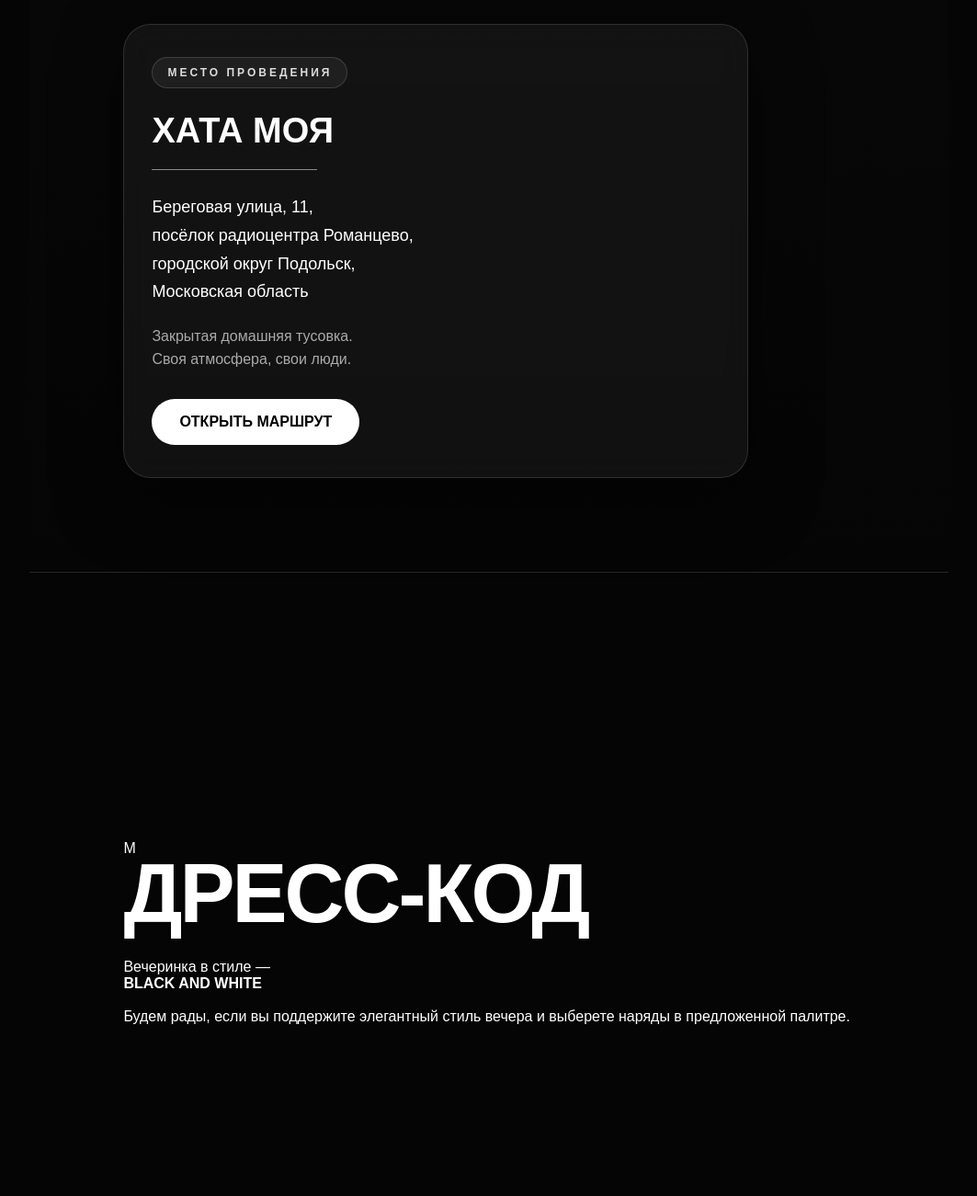
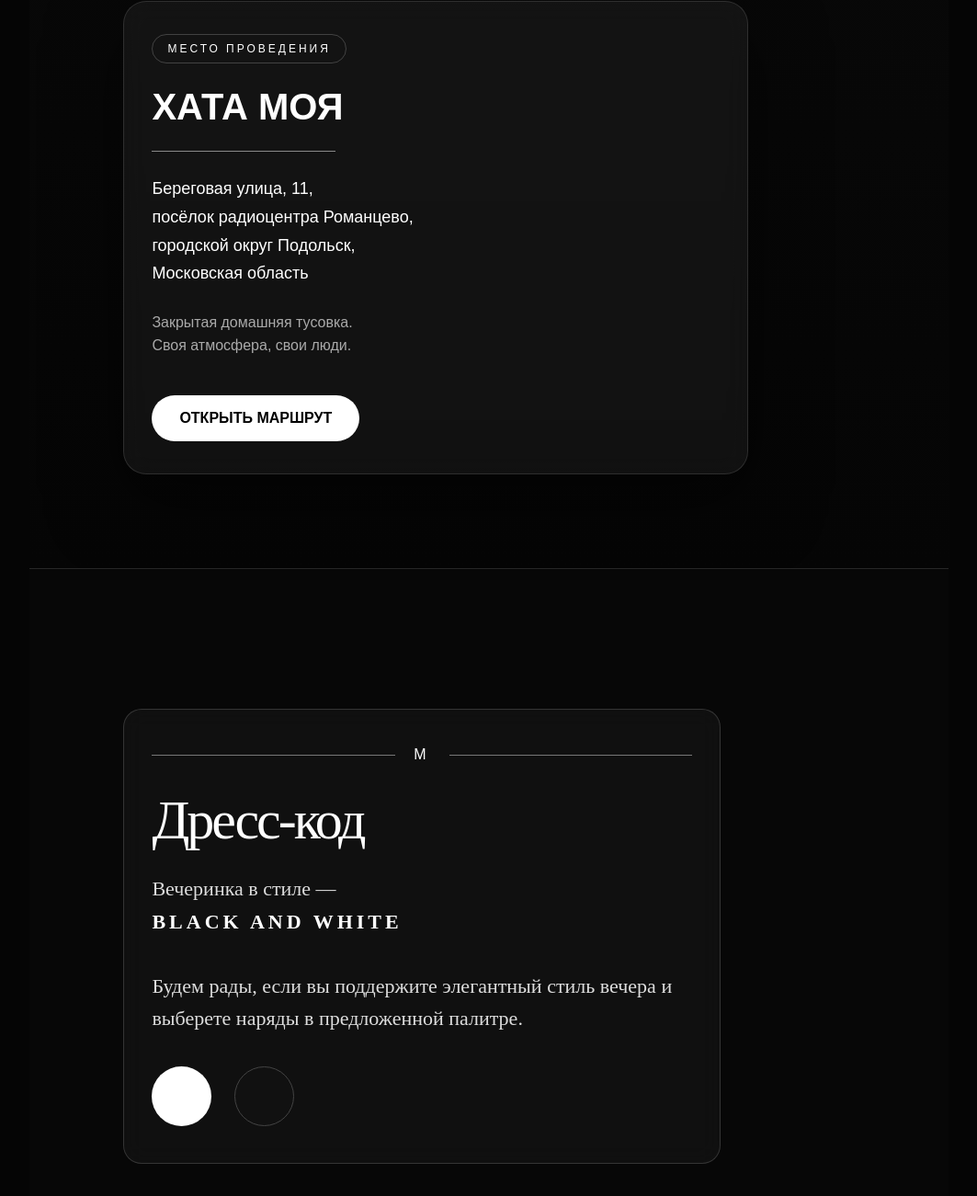
Before and after one commit to d13176428-png/birthday-invite4, a website: page public/index.html in a window 1280 px wide. Shown: the part 1139-2440 px from the top of the page at 92% size, without its empty margins (108-1171 px from the left). Drawn offline with Linux system fonts and the light colour scheme.

Commit message:
Update style.css

```diff
--- a/public/style.css
+++ b/public/style.css
@@ -1,9 +1,9 @@
 :root{
-  --bg:#050505;
+    --black:#050505;
     --white:#ffffff;
-  --gray:#a5a5a5;
+    --gray:#a0a0a0;
     --line:rgba(255,255,255,.12);
-  --glass:rgba(255,255,255,.05);
+    --glass:rgba(255,255,255,.06);
 }
 
 
@@ -18,57 +18,89 @@ html{
 
 
 body{
+
     margin:0;
-  background:#050505;
+
+    background:var(--black);
+
     color:white;
-  font-family:Arial, Helvetica, sans-serif;
+
+    font-family:
+    Arial,
+    Helvetica,
+    sans-serif;
+
 }
 
 
 main{
+
     max-width:1000px;
+
     margin:auto;
+
 }
 
 
 section{
+
     min-height:100vh;
-  padding:8vw;
+
+    padding:
+    8vw;
+
     display:flex;
+
     flex-direction:column;
+
     justify-content:center;
+
     position:relative;
-  border-bottom:1px solid var(--line);
+
+    border-bottom:
+    1px solid var(--line);
+
 }
 
 
+
 /* =====================
-   ПЕРВЫЙ ЭКРАН
+   HERO
 ===================== */
 
 
 .hero{
+
     overflow:hidden;
+
     isolation:isolate;
+
 }
+
 
 
 .hero-bg{
 
     position:absolute;
+
     inset:0;
+
 
     background:
     url("graffiti-bw.jpg")
     center/cover no-repeat;
 
+
     filter:
     grayscale(100%)
     contrast(120%);
 
+
     transform:scale(1.05);
 
+
     z-index:-3;
+
 }
 
 
@@ -76,21 +108,25 @@ section{
 .hero-overlay{
 
     position:absolute;
+
     inset:0;
+
 
     background:
 
     linear-gradient(
     180deg,
     rgba(0,0,0,.25),
-  rgba(0,0,0,.9)
+    rgba(0,0,0,.88)
     ),
+
 
     radial-gradient(
     circle at center,
-  transparent,
+    transparent 20%,
     rgba(0,0,0,.8)
     );
+
 
     z-index:-2;
 
@@ -100,28 +136,34 @@ section{
 
 .hero-content{
 
-  max-width:750px;
+    max-width:800px;
+
 
     animation:
-  show .8s ease;
+    appear .8s ease;
 
 }
 
 
 
-@keyframes show{
+@keyframes appear{
 
 from{
 
     opacity:0;
-transform:translateY(40px);
+
+    transform:
+    translateY(40px);
 
 }
+
 
 to{
 
     opacity:1;
-transform:translateY(0);
+
+    transform:
+    translateY(0);
 
 }
 
@@ -129,20 +171,17 @@ transform:translateY(0);
 
 
 
-
 .label{
 
     font-size:12px;
 
-letter-spacing:5px;
+    letter-spacing:6px;
 
-color:#d0d0d0;
+    color:#cfcfcf;
 
     font-weight:800;
 
     margin-bottom:20px;
-
-text-transform:uppercase;
 
 }
 
@@ -150,16 +189,22 @@ text-transform:uppercase;
 
 h1{
 
+
     font-size:
     clamp(55px,12vw,150px);
 
+
     line-height:.82;
+
 
     font-weight:900;
 
-letter-spacing:-4px;
+
+    letter-spacing:-5px;
+
 
     margin:0 0 30px;
+
 
     text-transform:uppercase;
 
@@ -169,7 +214,9 @@ text-transform:uppercase;
 
 h1 span{
 
+
     color:transparent;
+
 
     -webkit-text-stroke:
     2px white;
@@ -180,18 +227,24 @@ color:transparent;
 
 h2{
 
+
     font-size:
-clamp(40px,8vw,90px);
+    clamp(42px,8vw,90px);
+
 
     line-height:.9;
 
+
     font-weight:900;
+
 
     letter-spacing:-3px;
 
-margin:0 0 30px;
 
     text-transform:uppercase;
+
+
+    margin:0 0 30px;
 
 }
 
@@ -201,13 +254,11 @@ text-transform:uppercase;
 
     max-width:550px;
 
+    color:#ddd;
+
     font-size:21px;
 
     line-height:1.6;
-
-color:#ddd;
-
-margin-bottom:35px;
 
 }
 
@@ -215,11 +266,14 @@ margin-bottom:35px;
 
 .hero-info{
 
+
     display:flex;
 
     gap:15px;
 
     flex-wrap:wrap;
+
+    margin-top:30px;
 
 }
 
@@ -227,27 +281,34 @@ flex-wrap:wrap;
 
 .hero-pill{
 
-padding:16px 25px;
+
+    padding:
+    15px 25px;
+
 
     border-radius:50px;
+
 
     background:
     rgba(255,255,255,.08);
 
+
     border:
-1px solid rgba(255,255,255,.2);
+    1px solid rgba(255,255,255,.18);
+
 
     backdrop-filter:
     blur(12px);
 
-font-weight:900;
+
+    font-weight:800;
 
 }
 
 
 
 /* =====================
-   ЛОКАЦИЯ
+ LOCATION
 ===================== */
 
 
@@ -256,7 +317,7 @@ font-weight:900;
     background:
     linear-gradient(
     180deg,
-#080808,
+    #090909,
     #050505
     );
 
@@ -266,26 +327,31 @@ linear-gradient(
 
 .place-card{
 
-width:
-min(100%,680px);
 
-padding:35px 30px;
+    max-width:680px;
 
-margin-top:20px;
 
-border-radius:30px;
+    padding:
+    35px 30px;
+
 
     background:
     rgba(255,255,255,.05);
 
+
     border:
     1px solid rgba(255,255,255,.12);
+
+
+    border-radius:25px;
+
 
     backdrop-filter:
     blur(15px);
 
+
     box-shadow:
-0 25px 70px rgba(0,0,0,.5);
+    0 30px 80px rgba(0,0,0,.5);
 
 }
 
@@ -293,25 +359,26 @@ box-shadow:
 
 .place-badge{
 
+
     display:inline-block;
 
-padding:9px 16px;
+
+    padding:
+    8px 16px;
+
 
     border-radius:50px;
 
+
     border:
-1px solid rgba(255,255,255,.15);
+    1px solid rgba(255,255,255,.2);
 
-background:
-rgba(255,255,255,.05);
 
     font-size:12px;
 
-font-weight:800;
 
     letter-spacing:3px;
 
-color:#ddd;
 
 }
 
@@ -319,12 +386,16 @@ color:#ddd;
 
 .place-name{
 
+
     margin:
-25px 0 20px;
+    25px 0;
 
-font-size:38px;
+
+    font-size:40px;
+
 
     font-weight:900;
+
 
     text-transform:uppercase;
 
@@ -334,13 +405,18 @@ text-transform:uppercase;
 
 .place-divider{
 
+
     height:1px;
 
-width:180px;
+
+    width:200px;
+
 
     background:white;
 
+
     opacity:.5;
+
 
     margin-bottom:25px;
 
@@ -350,11 +426,12 @@ margin-bottom:25px;
 
 .place-address{
 
+
     font-size:18px;
+
 
     line-height:1.7;
 
-margin:0 0 20px;
 
 }
 
@@ -362,13 +439,14 @@ margin:0 0 20px;
 
 .place-note{
 
-font-size:16px;
 
-line-height:1.6;
+    margin-top:25px;
+
 
     color:#aaa;
 
-margin-bottom:30px;
+
+    line-height:1.6;
 
 }
 
@@ -376,24 +454,31 @@ margin-bottom:30px;
 
 .map-button{
 
+
     display:inline-flex;
 
-justify-content:center;
 
-align-items:center;
+    margin-top:25px;
+
 
     padding:
     16px 30px;
 
-border-radius:50px;
 
     background:white;
 
+
     color:black;
+
+
+    border-radius:50px;
+
 
     text-decoration:none;
 
+
     font-weight:900;
+
 
     transition:.25s;
 
@@ -403,93 +488,203 @@ transition:.25s;
 
 .map-button:hover{
 
+
     transform:
     translateY(-3px);
-
-box-shadow:
-0 15px 40px rgba(255,255,255,.2);
 
 }
 
 
 
 /* =====================
-   ТАЙМЕР
+ DRESS CODE
 ===================== */
 
 
-.timer{
+.dress-section{
 
-display:grid;
 
-grid-template-columns:
-repeat(4,1fr);
-
-gap:15px;
-
-margin-top:20px;
+    background:
+    #070707;
 
 }
 
 
 
-.timer-box{
+.dress-code{
 
-padding:30px 15px;
 
-text-align:center;
+    max-width:650px;
+
+
+    padding:
+    40px 30px;
+
 
     background:
     rgba(255,255,255,.04);
 
+
     border:
-1px solid rgba(255,255,255,.1);
+    1px solid rgba(255,255,255,.15);
 
-border-radius:25px;
+
+    border-radius:20px;
+
 
     backdrop-filter:
-blur(10px);
+    blur(12px);
 
 }
 
 
 
-.timer-box b{
+.dress-line{
 
-display:block;
 
-font-size:
-clamp(40px,6vw,70px);
+    display:flex;
 
-font-weight:900;
+
+    align-items:center;
+
+
+    gap:20px;
+
+
+    letter-spacing:5px;
 
 }
 
 
 
-.timer-box span{
+.dress-line span{
 
-color:#999;
 
-font-size:12px;
+    height:1px;
 
-letter-spacing:3px;
 
-text-transform:uppercase;
+    background:#777;
+
+
+    flex:1;
+
+}
+
+
+
+.dress-code h2{
+
+
+    margin-top:35px;
+
+
+    font-family:serif;
+
+
+    font-size:60px;
+
+
+    font-weight:400;
+
+
+    text-transform:none;
+
+}
+
+
+
+.dress-code p{
+
+
+    font-family:serif;
+
+
+    font-size:22px;
+
+
+    line-height:1.6;
+
+
+    color:#ddd;
+
+}
+
+
+
+.dress-code b{
+
+
+    color:white;
+
+
+    letter-spacing:4px;
+
+}
+
+
+
+.colors{
+
+
+    display:flex;
+
+
+    gap:25px;
+
+
+    margin-top:35px;
+
+}
+
+
+
+.color{
+
+
+    width:65px;
+
+
+    height:65px;
+
+
+    border-radius:50%;
+
+}
+
+
+
+.color.white{
+
+
+    background:white;
+
+
+}
+
+
+
+.color.black{
+
+
+    background:#111;
+
+
+    border:
+    1px solid #444;
 
 }
 
 
 
 /* =====================
-   ФОРМА
+ FORM
 ===================== */
 
 
 .rsvp-form{
 
-width:
-min(100%,620px);
+
+    max-width:620px;
 
 }
 
@@ -500,36 +695,31 @@ select,
 textarea,
 button{
 
+
     width:100%;
+
 
     padding:18px;
 
-margin:
-10px 0;
+
+    margin:10px 0;
+
 
     border-radius:18px;
 
-border:
-1px solid rgba(255,255,255,.12);
 
     background:
     rgba(255,255,255,.05);
 
+
+    border:
+    1px solid rgba(255,255,255,.15);
+
+
     color:white;
 
+
     font-size:16px;
-
-outline:none;
-
-}
-
-
-
-input:focus,
-select:focus,
-textarea:focus{
-
-border-color:white;
 
 }
 
@@ -537,9 +727,8 @@ border-color:white;
 
 textarea{
 
+
     min-height:130px;
-
-resize:vertical;
 
 }
 
@@ -547,41 +736,24 @@ resize:vertical;
 
 button{
 
+
     background:white;
+
 
     color:black;
 
+
     font-weight:900;
 
+
     cursor:pointer;
-
-transition:.25s;
-
-}
-
-
-
-button:hover{
-
-transform:
-translateY(-3px);
-
-}
-
-
-
-#formMessage{
-
-color:white;
-
-min-height:20px;
 
 }
 
 
 
 /* =====================
-   МОБИЛЬНАЯ ВЕРСИЯ
+ MOBILE
 ===================== */
 
 
@@ -599,8 +771,7 @@ padding:
 
 h1{
 
-font-size:
-58px;
+    font-size:58px;
 
 }
 
@@ -608,8 +779,7 @@ font-size:
 
 h2{
 
-font-size:
-42px;
+    font-size:42px;
 
 }
 
@@ -628,15 +798,6 @@ font-size:18px;
     width:100%;
 
     text-align:center;
-
-}
-
-
-
-.place-card{
-
-padding:
-25px 20px;
 
 }
 
@@ -662,14 +823,7 @@ font-size:16px;
 
     width:100%;
 
-}
-
-
-
-.timer{
-
-grid-template-columns:
-repeat(2,1fr);
+    justify-content:center;
 
 }
 
```
Lines whose indentation alone changed are shown as unchanged.
